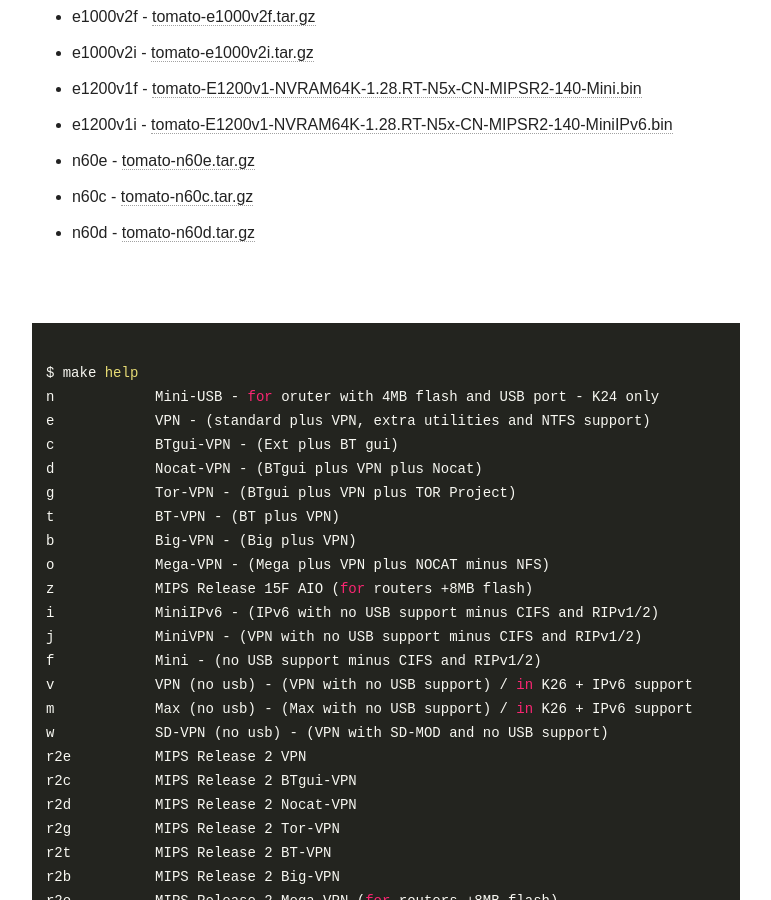
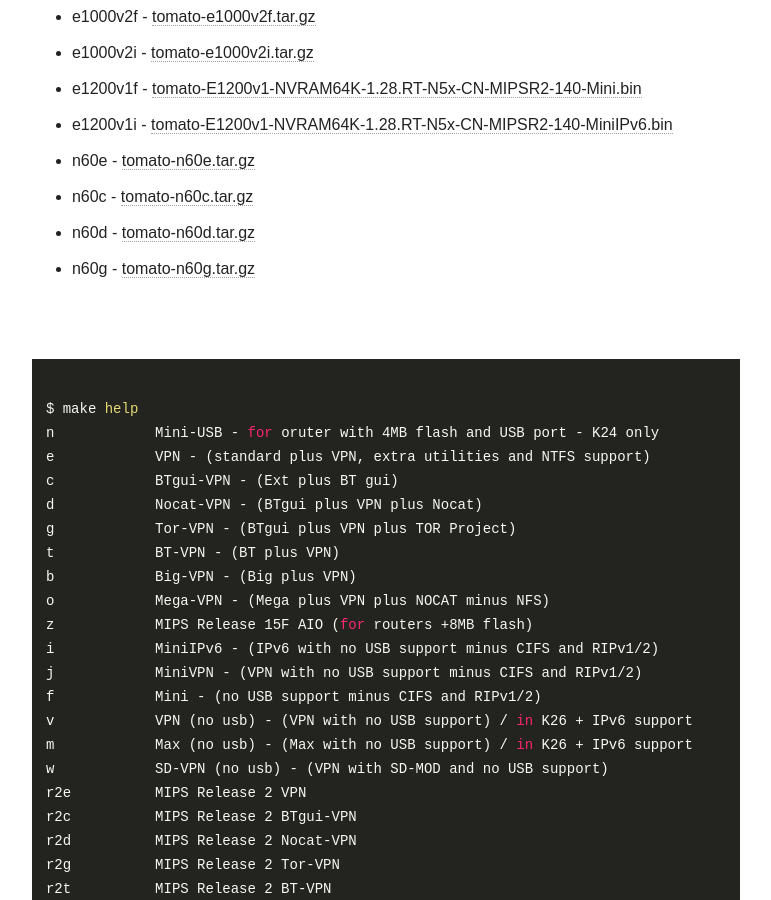
Before and after one commit to oglopss/tomato-ci-ctf-jekyll, a Jekyll site: the page built from index.html, in a window 1280 px wide and 900 px high, scrolled down 1063 px. Shown: the whole window, without its empty margins (254-1025 px from the left). Built offline with Jekyll 4.4.1, drawn with Linux system fonts in a browser that asks for light colours; nearby versions of some CDN libraries.

Commit message:
Travis build 3 n60g pushed to gh-pages

```diff
--- a/_data/ss.yml
+++ b/_data/ss.yml
@@ -19,3 +19,4 @@ files:
   - 0018 n60e tomato-n60e.tar.gz
   - 0019 n60c tomato-n60c.tar.gz
   - 0020 n60d tomato-n60d.tar.gz
+  - 0021 n60g tomato-n60g.tar.gz
```
Also changed, not shown: 1 other file.
